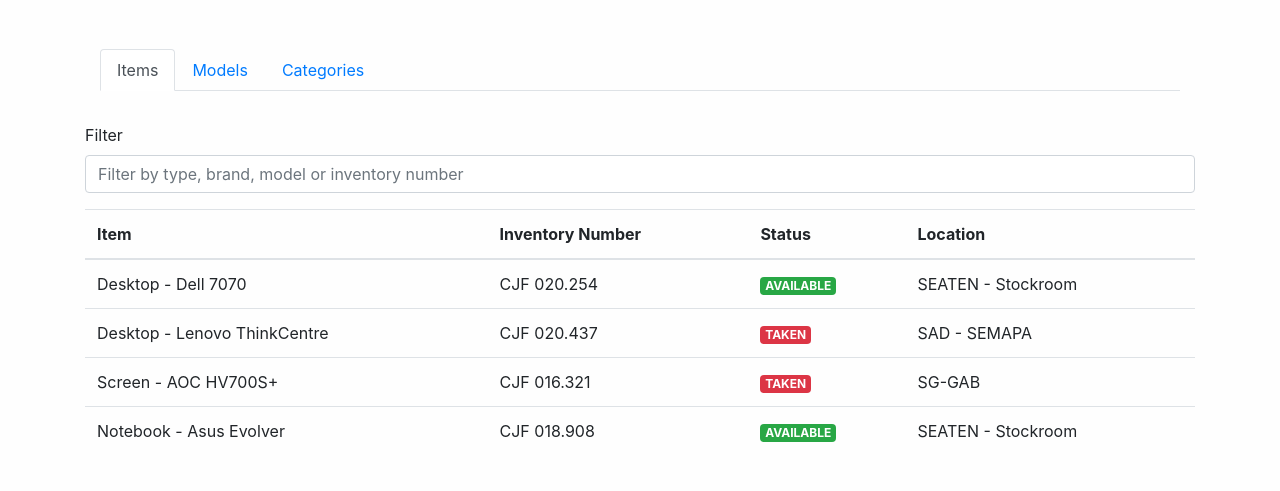
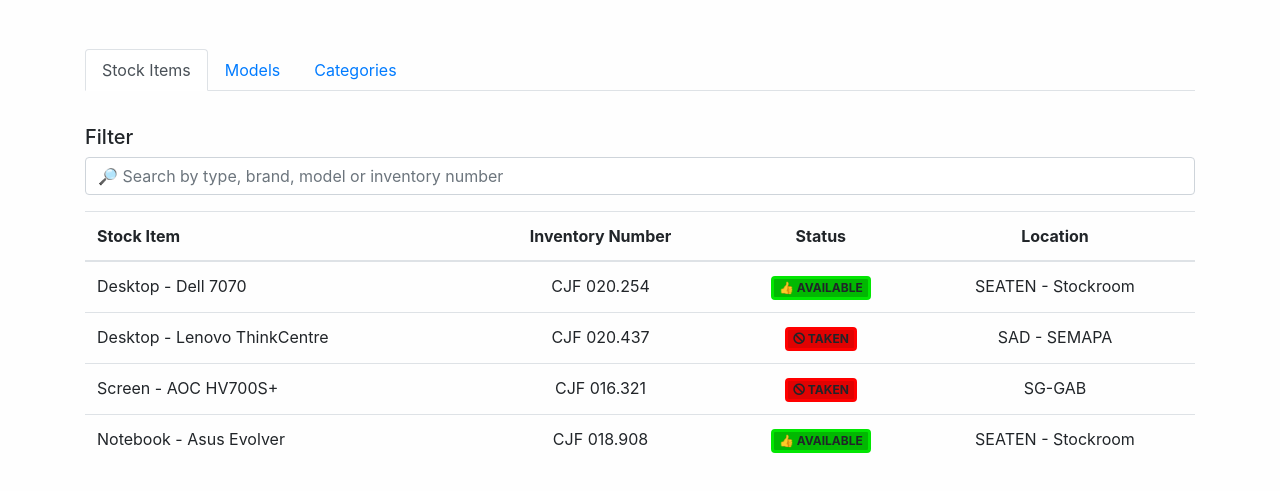
Before and after one commit to jairjunior/SEATEN-Inventory, a website: page public/views/inventory.html in a window 1280 px wide. Shown: the part 167-658 px from the top of the page. Drawn offline with Linux system fonts and the light colour scheme.

Commit message:
Added some style, unicode chars and html semantic tags.

```diff
--- a/public/css/inventory.css
+++ b/public/css/inventory.css
@@ -14,10 +14,25 @@
      margin: 1em 0 1.3em;
 }
 
-.filter-items {
-     margin-top: 4vh;
+.filter-stock-items {
+     margin-top: 4.3vh;
 }
 
-.table-items tr:hover{
+/* Aligns all the <th> and <td> tags at the center, except the first ones in each row */
+.table-stock-items th:not(:first-child), .table-stock-items tr td:not(:first-child) {
+     text-align: center;
+}
+
+.table-stock-items tr:hover{
      cursor: pointer;
 }
+
+.badge-available {
+     background-color: rgb(2, 184, 2);
+     border: 3px solid rgb(2, 230, 2);
+}
+
+.badge-taken {
+     background-color: rgb(224, 2, 2);
+     border: 3px solid rgb(255, 0, 0);
+}
--- a/public/views/inventory.html
+++ b/public/views/inventory.html
@@ -72,12 +72,12 @@
 
      <main class="container">
 
-          <div class="container">
+          <header class="container p-0">
                <h1 class="main-title text-center">Inventory</h1>
 
                <ul class="nav nav-tabs">
                     <li class="nav-item">
-                         <a class="nav-link active" href="#">Items</a>
+                         <a class="nav-link active" href="#">Stock Items</a>
                     </li>
                     <li class="nav-item">
                          <a class="nav-link" href="#">Models</a>
@@ -89,18 +89,22 @@
                          <a class="nav-link disabled" href="#" tabindex="-1" aria-disabled="true">Disabled</a>
                     </li>-->
                </ul>
-          </div>
+          </header>
 
-          <form class="filter-items">
+          <section>
+               <form class="filter-stock-items">
                     <div class="form-group">
-                    <label for="tableFilterField">Filter</label>
-                    <input type="text" class="form-control" id="tableFilterField" aria-describedby="filter" placeholder="Filter by type, brand, model or inventory number">
+                         <legend class="h5">Filter</legend>
+                         <label for="tableFilterField" class="sr-only">
+                              Use the field below to search within the inventory.
+                         </label>
+                         <input type="text" class="form-control" id="tableFilterField" aria-describedby="filter" placeholder="&#128270; Search by type, brand, model or inventory number">
                     </div>
                </form>
 
-          <table class="table-items table table-hover table-responsive-sm">
+               <table class="table-stock-items table table-hover table-responsive-sm">
                     <thead>
-                    <th scope="col">Item</th>
+                         <th scope="col">Stock Item</th>
                          <th scope="col">Inventory Number</th>
                          <th scope="col">Status</th>
                          <th scope="col">Location</th>
@@ -109,35 +113,35 @@
                          <tr>
                               <td>Desktop - Dell 7070</td>
                               <td>CJF 020.254</td>
-                         <td><span class="badge badge-success">AVAILABLE</span></td>
+                              <td class="text-center"><span class="badge badge-available">&#x1f44d; AVAILABLE</span></td>
                               <td>SEATEN - Stockroom</td>
                          </tr>
                          <tr>
                               <td>Desktop - Lenovo ThinkCentre</td>
                               <td>CJF 020.437</td>
-                         <td><span class="badge badge-danger">TAKEN</span></td>
+                              <td class="text-center"><span class="badge badge-taken">&#x1f6c7; TAKEN</span></td>
                               <td>SAD - SEMAPA</td>
                          </tr>
                          <tr>
                               <td>Screen - AOC HV700S+</td>
                               <td>CJF 016.321</td>
-                         <td><span class="badge badge-danger">TAKEN</span></td>
+                              <td class="text-center"><span class="badge badge-taken">&#x1f6c7; TAKEN</span></td>
                               <td>SG-GAB</td>
                          </tr>
                          <tr>
                               <td>Notebook - Asus Evolver</td>
                               <td>CJF 018.908</td>
-                         <td><span class="badge badge-success">AVAILABLE</span></td>
+                              <td class="text-center"><span class="badge badge-available">&#x1f44d; AVAILABLE</span></td>
                               <td>SEATEN - Stockroom</td>
                          </tr>
                     </tbody>
                </table>
+          </section>
 
      </main>
 
 
      <footer>
-
      </footer>
 
 
```
Lines whose indentation alone changed are shown as unchanged.
